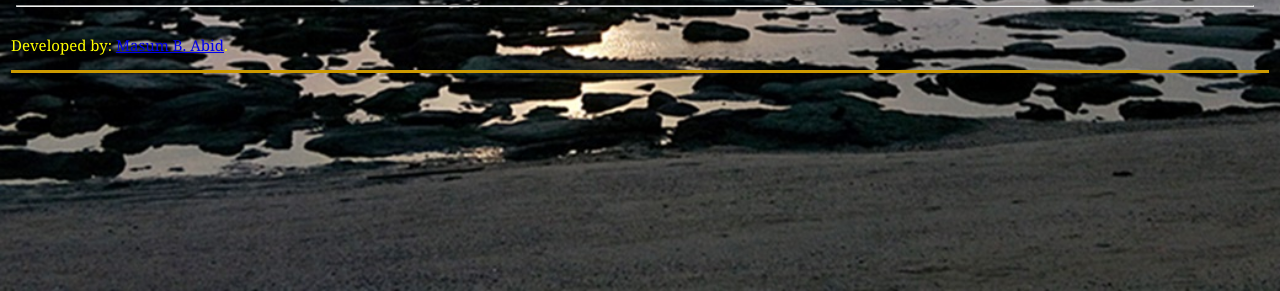
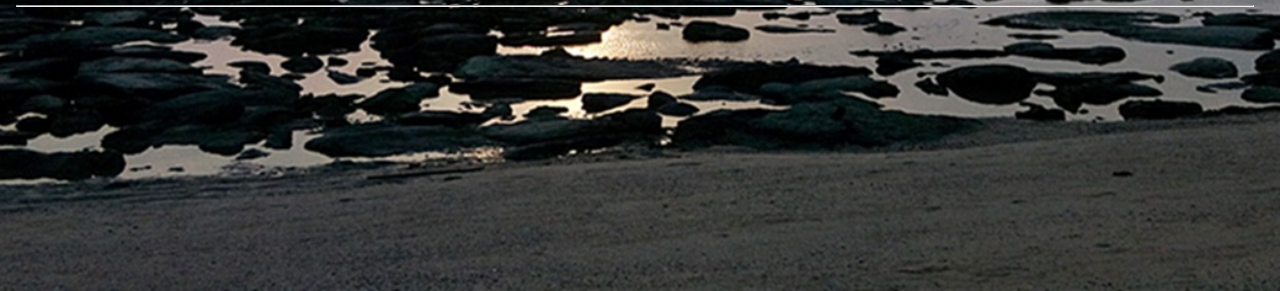
Before and after one commit to masum-abid/letsgo, a plain HTML site: page index.html in a window 1280 px wide. Shown: the part 509-800 px from the top of the page. Drawn offline with Linux system fonts and the light colour scheme; files that its build step writes are made by us from their sources.

Commit message:
Update index.html

```diff
--- a/index.html
+++ b/index.html
@@ -34,8 +34,8 @@ html{
 </style>
 </center></body>
 
- <footer>
-  <p>Developed by: <a href="https://www.facebook.com/mbabid">Masum B. Abid</a>.</p>
+ <!--<footer>
+  <p>Developed by: <a href="https://www.facebook.com/mbabid">Masum B. Abid</a>.</p> -->
 
 </footer>
 
```
